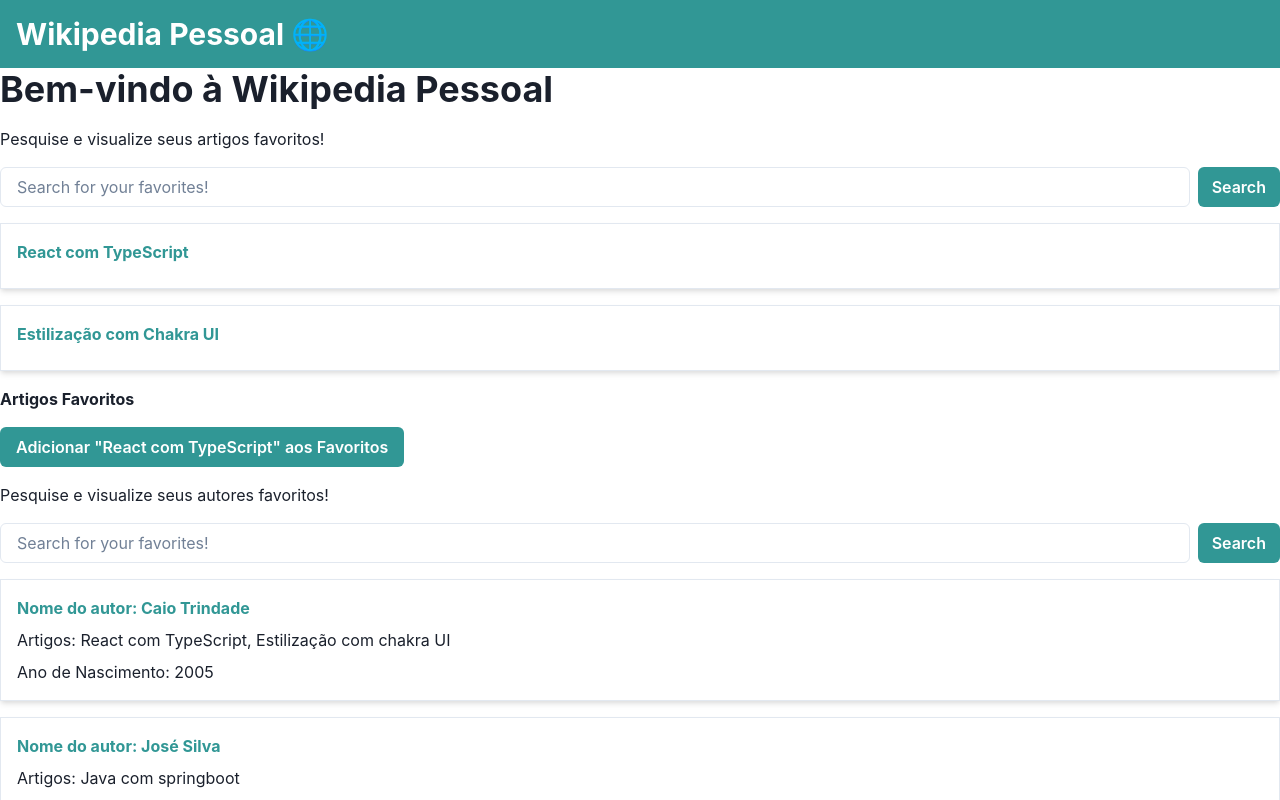
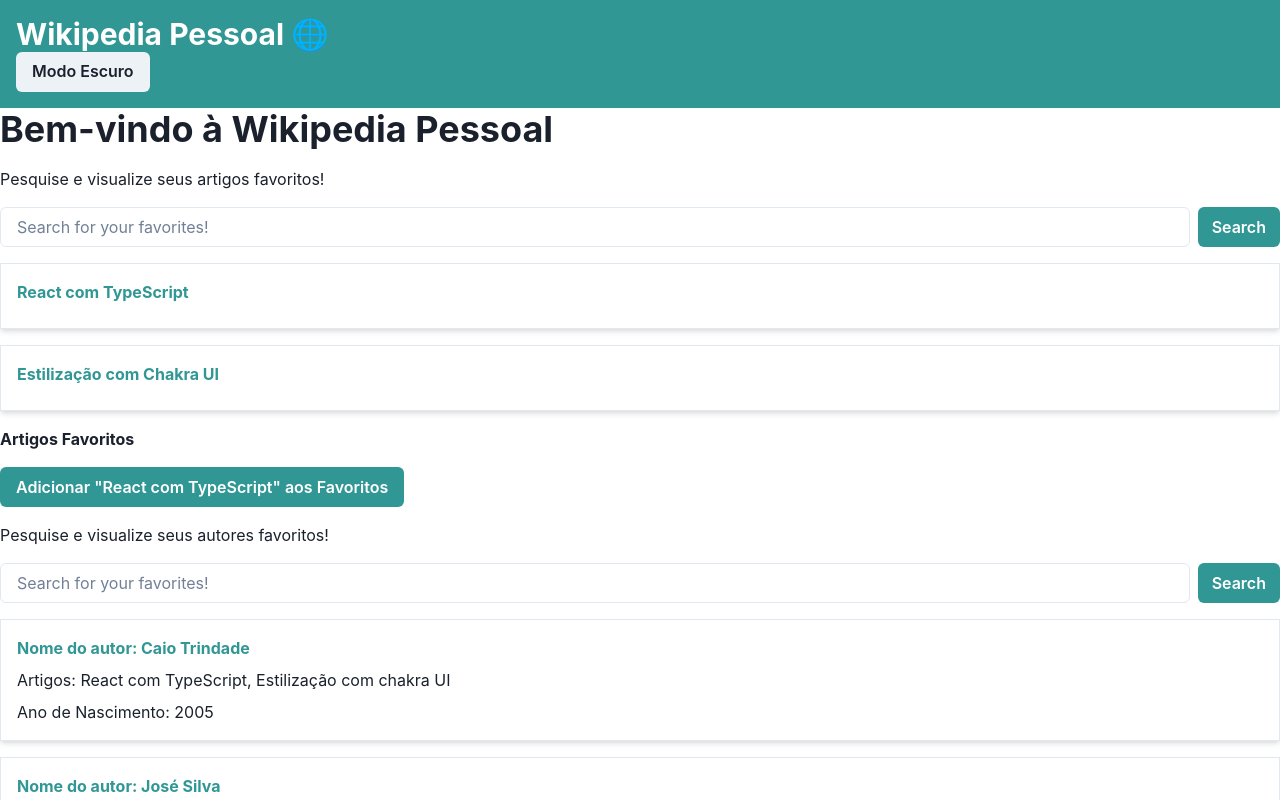
Before and after one commit to ctrindadedev/Wiki_Pessoal, a React (Vite) app: page / in a window 1280 px wide. Shown: the top 800 px of the page. Built offline with nearby package versions, Linux system fonts and the light colour scheme.

Commit message:
feat: adição de nightmode

```diff
--- a/src/components/FavoriteArticles.tsx
+++ b/src/components/FavoriteArticles.tsx
@@ -29,8 +29,9 @@ const favoritesReducer = (
   }
 };
 
+//Usando a função reducer
 const FavoriteArticles: React.FC = () => {
-  // Inicializando o useReducer com o reducer e um estado in cial (lista vazia)
+  // Inicializando o useReducer com o reducer e um estado inicial (lista vazia)
   const [favorites, dispatch] = useReducer(favoritesReducer, []);
   // Função para adicionar um artigo aos favoritos
   const addFavorite = (article: Article) => {
@@ -40,6 +41,7 @@ const FavoriteArticles: React.FC = () => {
   const removeFavorite = (articleId: number) => {
     dispatch({ type: "REMOVE_FAVORITE", articleId });
   };
+
   return (
     <Box>
       <Text fontWeight="bold">Artigos Favoritos</Text>
--- a/src/components/Header.tsx
+++ b/src/components/Header.tsx
@@ -1,10 +1,12 @@
-import { Box, Heading } from "@chakra-ui/react";
+import { Box, Button, Heading } from "@chakra-ui/react";
+import NightMode from "./NightMode";
 const Header = () => {
   return (
     <Box as="header" bg="teal.500" p={4} color="white">
       <Heading as="h1" size="lg">
         Wikipedia Pessoal 🌐
       </Heading>
+      <NightMode />
     </Box>
   );
 };
--- /dev/null
+++ b/src/components/NightMode.tsx
@@ -0,0 +1,15 @@
+import { Button } from "@chakra-ui/react";
+import React, { useContext, useState } from "react";
+import { useTheme } from "../context/ThemeContext";
+
+const NightMode = () => {
+  const { defaultTheme, switchTheme } = useTheme();
+
+  return (
+    <Button onClick={switchTheme}>
+      {defaultTheme ? "Modo Escuro" : "Modo Claro"}
+    </Button>
+  );
+};
+
+export default NightMode;
--- a/src/context/AuthContext.tsx
+++ b/src/context/AuthContext.tsx
@@ -1,5 +1,6 @@
 import type { ReactNode } from "react";
 import React, { createContext, useState, useContext } from "react";
+
 // Definindo o tipo para o contexto de autenticação
 interface AuthContextType {
   user: string | null;
@@ -7,6 +8,7 @@ interface AuthContextType {
   logout: () => void;
 }
 
+//Tipo para o provider
 interface AuthProviderProps {
   children: ReactNode;
 }
--- /dev/null
+++ b/src/context/ThemeContext.tsx
@@ -0,0 +1,48 @@
+import type { ReactNode } from "react";
+import React, { useContext, createContext, useState } from "react";
+import { useColorMode } from "@chakra-ui/react";
+
+//Definindo o tipo para o contexto de mudança de tema
+
+interface ThemeContextType {
+  defaultTheme: boolean;
+  switchTheme: () => void;
+}
+
+interface ThemeContextProviderProps {
+  children: ReactNode;
+}
+
+//Context com valor padrão
+
+const ThemeContext = createContext<ThemeContextType | undefined>(undefined);
+
+//Provider
+
+export const ThemeProvider: React.FC<ThemeContextProviderProps> = ({
+  children,
+}) => {
+  const [defaultTheme, setTheme] = useState<boolean>(true);
+
+  const { toggleColorMode } = useColorMode(); // hook do Chakra
+
+  const switchTheme = () => {
+    toggleColorMode(); // muda o tema real no Chakra UI
+    setTheme((prev) => !prev); // opcional: atualiza seu estado local
+  };
+
+  return (
+    <ThemeContext.Provider value={{ defaultTheme, switchTheme }}>
+      {children}
+    </ThemeContext.Provider>
+  );
+};
+
+// Custom Hook para usar o contexto do modo escuro
+export const useTheme = () => {
+  const context = useContext(ThemeContext);
+  if (context === undefined) {
+    throw new Error("useNightMOde deve ser usado dentro de um ThemeProvider");
+  }
+  return context;
+};
--- a/src/main.tsx
+++ b/src/main.tsx
@@ -1,12 +1,22 @@
 import React from "react";
 import ReactDOM from "react-dom/client";
 import App from "./App.tsx";
-import { ChakraProvider } from "@chakra-ui/react";
+import { ChakraProvider, extendTheme, ColorModeScript } from "@chakra-ui/react";
 import { BrowserRouter } from "react-router-dom";
 import { AuthProvider } from "./context/AuthContext";
+import { ThemeProvider } from "./context/ThemeContext.tsx";
+
+const config = {
+  initialColorMode: "light",
+  useSystemColorMode: false,
+};
+
+const theme = extendTheme({ config });
 
 ReactDOM.createRoot(document.getElementById("root")!).render(
-  <ChakraProvider>
+  <ChakraProvider theme={theme}>
+    <ColorModeScript initialColorMode={theme.config.initialColorMode} />
+    <ThemeProvider>
       <AuthProvider>
         <BrowserRouter>
           <React.StrictMode>
@@ -14,5 +24,6 @@ ReactDOM.createRoot(document.getElementById("root")!).render(
           </React.StrictMode>
         </BrowserRouter>
       </AuthProvider>
+    </ThemeProvider>
   </ChakraProvider>
 );
--- a/src/pages/Login.tsx
+++ b/src/pages/Login.tsx
@@ -1,4 +1,3 @@
-// src/pages/Login.tsx
 import React, { useState } from "react";
 import {
   Box,
```
Lines whose indentation alone changed are shown as unchanged.
